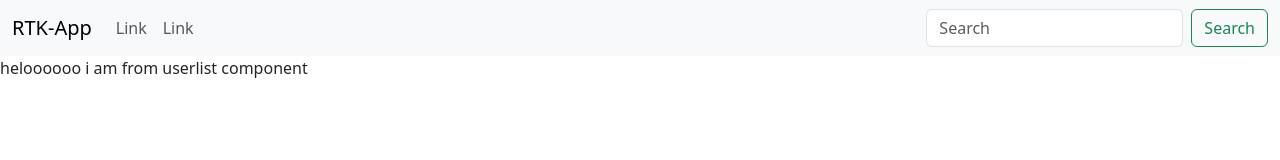
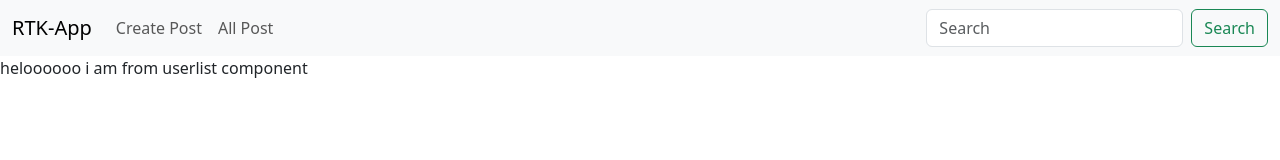
Before and after one commit to Rameeshakhan/RTK-app, a React (Vite) app: page / in a window 1280 px wide. Shown: the top 160 px of the page. Built offline with nearby package versions, Linux system fonts and the light colour scheme.

Commit message:
Modified

```diff
--- a/src/components/Navbar.jsx
+++ b/src/components/Navbar.jsx
@@ -23,12 +23,12 @@ const Navbar = () => {
           <ul className="navbar-nav me-auto mb-2 mb-lg-0">
             <li className="nav-item">
               <Link className="nav-link" to="/link">
-                Link
+                Create Post
               </Link>
             </li>
             <li className="nav-item">
               <Link className="nav-link" to="/link">
-                Link
+                All Post
               </Link>
             </li>
           </ul>
```
